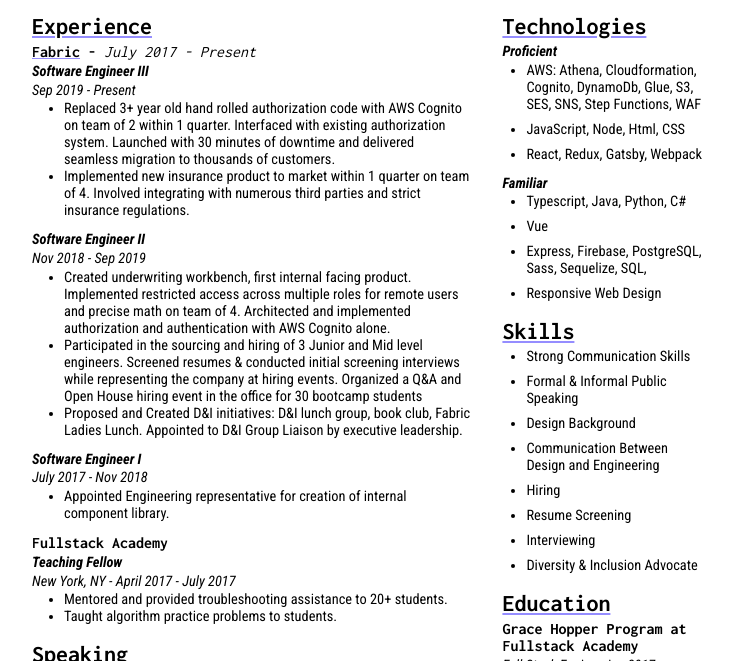
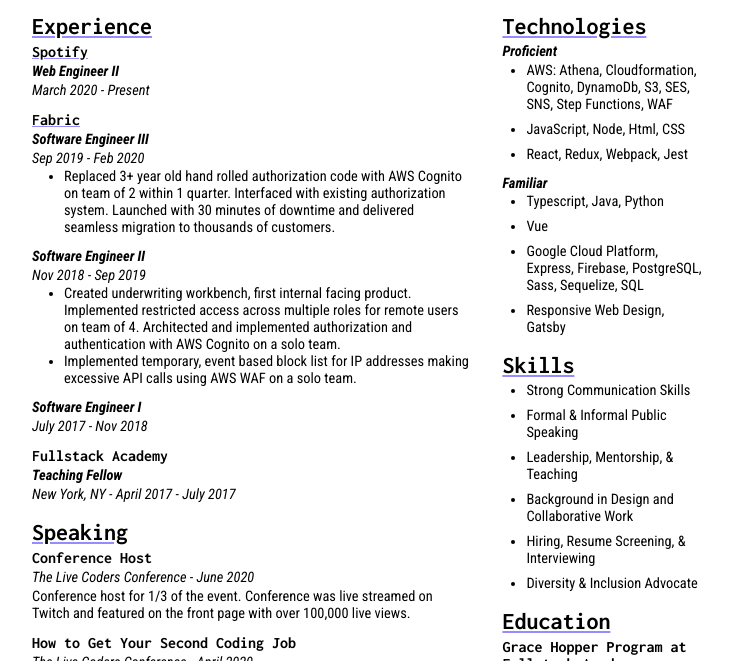
Before and after one commit to illuminatedspace/resumator, a website: page src/index.html in a window 1280 px wide. Shown: the part 139-800 px from the top of the page, without its empty margins (40-775 px from the left). Drawn offline with Linux system fonts and the light colour scheme.

Commit message:
update for a security featured resume

```diff
--- a/src/index.html
+++ b/src/index.html
@@ -32,14 +32,19 @@
         <div id="main-bar">
           <div id="experience" class="section">
             <h2>Experience</h2>
-            <h3><a href="https://meetfabric.com">Fabric</a> - <em>July 2017 - Present</em></h3>
+            <h3><a href="https://meetfabric.com">Spotify</a></h3>
+            <div class="sub-section">
+              <h4><strong>Web Engineer II</strong></h4>
+              <h4>March 2020 - Present</h4>
+            </div>
+
+            <h3><a href="https://meetfabric.com">Fabric</a></h3>
             <div class="sub-section">
               <h4><strong>Software Engineer III</strong></h4>
-              <h4>Sep 2019 - Present</h4>
+              <h4>Sep 2019 - Feb 2020</h4>
               <p>
               <ul>
                 <li>Replaced 3+ year old hand rolled authorization code with AWS Cognito on team of 2 within 1 quarter. Interfaced with existing authorization system. Launched with 30 minutes of downtime and delivered seamless migration to thousands of customers.</li>
-                <li>Implemented new insurance product to market within 1 quarter on team of 4. Involved integrating with numerous third parties and strict insurance regulations.</li>
               </ul>
               </p>
             </div>
@@ -48,42 +53,39 @@
               <h4><strong>Software Engineer II</strong></h4>
               <h4>Nov 2018 - Sep 2019</h4>
               <ul>
-                <li>Created underwriting workbench, first internal facing product. Implemented restricted access across multiple roles for remote users and precise math on team of 4. Architected and implemented authorization and authentication with AWS Cognito alone.</li>
-                <li>Participated in the sourcing and hiring of 3 Junior and Mid level engineers. Screened resumes & conducted initial screening interviews while representing the company at hiring events. Organized a Q&A and Open House hiring event in the office for 30 bootcamp students</li>
-                <li>Proposed and Created D&I initiatives: D&I lunch group, book club, Fabric Ladies Lunch. Appointed to D&I Group Liaison by executive leadership.</li>
+                <li>Created underwriting workbench, first internal facing product. Implemented restricted access across multiple roles for remote users on team of 4. Architected and implemented authorization and authentication with AWS Cognito on a solo team.</li>
+                <li>Implemented temporary, event based block list for IP addresses making excessive API calls using AWS WAF on a solo team.</li>
               </ul>
             </div>
 
             <div class="sub-section">
               <h4><strong>Software Engineer I</strong></h4>
               <h4>July 2017 - Nov 2018</h4>
-              <ul>
-                <li>Appointed Engineering representative for creation of internal component library.</li>
-              </ul>
             </div>
 
             <div class="sub-section">
               <h3>Fullstack Academy</h3>
               <h4><strong>Teaching Fellow</strong></h4>
               <h4>New York, NY - April 2017 - July 2017</h4>
-              <ul>
-                <li>Mentored and provided troubleshooting assistance to 20+ students.</li>
-                <li>Taught algorithm practice problems to students.</li>
-              </ul>
             </div>
           </div>
 
           <div id="accolades-and-speaking" class="section">
             <h2>Speaking</h2>
             <div class="sub-section">
-              <h3>Weekly Live Coding Twitch Stream</h3>
-              <h4><a href="https://twitch.tv/illuminatedspace">twitch.tv/illuminatedspace</a> - Nov 2018 - Present</h4>
-              <p>Educational coding stream every Saturday morning. Have streamed to over 100 concurrent viewers. Proud member of The Live Coders team.</p>
-              <p></p>
+              <h3>Conference Host</h3>
+              <h4>The Live Coders Conference - June 2020</h4>
+              <p>Conference host for 1/3 of the event. Conference was live streamed on Twitch and featured on the front page with over 100,000 live views.</p>
             </div>
 
             <div class="sub-section">
-              <h3>Recursive Promise Chains or Around the Web in 800 Clicks</h3>
+              <h3>How to Get Your Second Coding Job</h3>
+              <h4>The Live Coders Conference - April 2020</h4>
+              <p>A talk with advice for a technical job search process with an emphasis on a subsequent job. Conference was featured on the front page of Twitch with over 800,000 live views.</p>
+            </div>
+
+            <div class="sub-section">
+              <h3>Around the Web in 800 Clicks</h3>
               <h4>NYC Nodejs - June 2017</h4>
               <p>A deep dive into Promises and an overview of a project developed using recursive promise chains and site crawling to get back to the starting site.</p>
             </div>
@@ -98,7 +100,7 @@
               <div class="indented">
                 <ul>
                   <li>
-                    AWS: Athena, Cloudformation, Cognito, DynamoDb, Glue, S3, SES, SNS,  Step Functions, WAF
+                    AWS: Athena, Cloudformation, Cognito, DynamoDb, S3, SES, SNS, Step Functions, WAF
                   </li>
 
                   <li>
@@ -106,7 +108,7 @@
                   </li>
 
                   <li>
-                    React, Redux, Gatsby, Webpack
+                    React, Redux, Webpack, Jest
                   </li>
                 </ul>
               </div>
@@ -116,16 +118,16 @@
               <div class="indented">
                 <ul>
                   <li>
-                    Typescript, Java, Python, C#
+                    Typescript, Java, Python
                   </li>
                   <li>
                     Vue
                   </li>
                   <li>
-                    Express, Firebase, PostgreSQL, Sass, Sequelize, SQL,
+                    Google Cloud Platform, Express, Firebase, PostgreSQL, Sass, Sequelize, SQL
                   </li>
                   <li>
-                    Responsive Web Design
+                    Responsive Web Design, Gatsby
                   </li>
                 </ul>
               </div>
@@ -143,19 +145,13 @@
                   Formal & Informal Public Speaking
                 </li>
                 <li>
-                    Design Background
+                  Leadership, Mentorship, & Teaching
                 </li>
                 <li>
-                    Communication Between Design and Engineering
+                  Background in Design and Collaborative Work
                 </li>
                 <li>
-                    Hiring
-                </li>
-                <li>
-                  Resume Screening
-                </li>
-                <li>
-                  Interviewing
+                    Hiring, Resume Screening, & Interviewing
                 </li>
                 <li>
                   Diversity & Inclusion Advocate
@@ -177,7 +173,7 @@
               <h4>Philadelphia, PA</h4>
             </div>
             <div class="sub-section">
-              <h3>Savannah College of Art & Design</h3>
+              <h3>SCAD</h3>
               <h4>BFA Production Design 2009 - 2013</h4>
               <h4>Savannah, GA</h4>
             </div>
```
